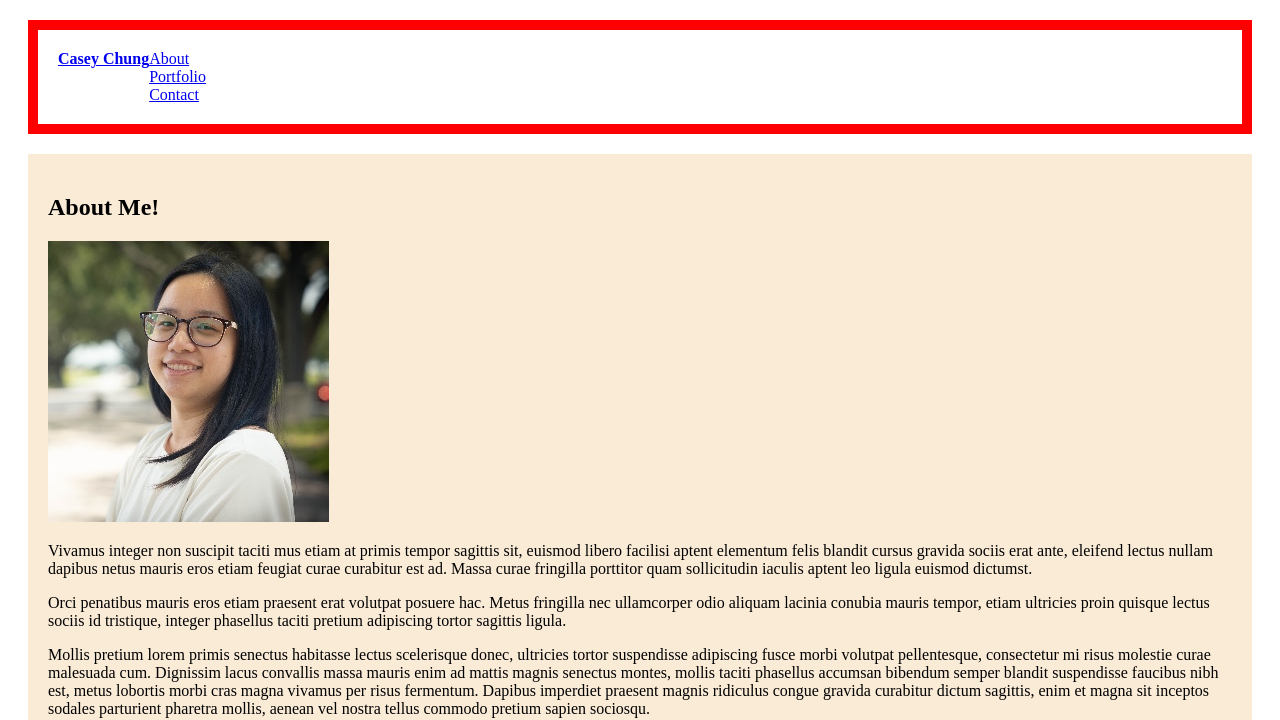
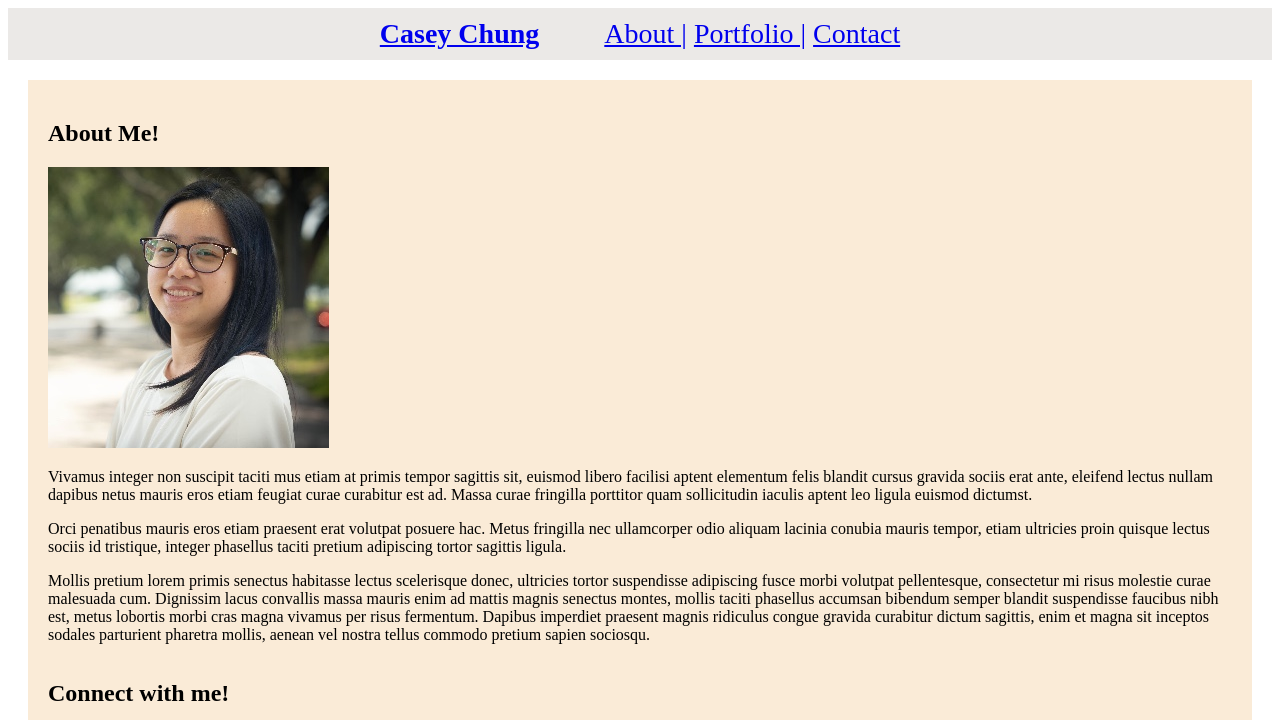
Before and after one commit to Boxbard/m6-hw6-chung-casey, a plain HTML site: page index.html in a window 1280 px wide. Shown: the top 720 px of the page. Drawn offline with Linux system fonts and the light colour scheme.

Commit message:
even more progress, focusing on header

```diff
--- a/index.html
+++ b/index.html
@@ -12,12 +12,14 @@
 <body>
     <header>
         <div class="flex-container-header">
-            <div><a href="#"><strong> Casey Chung</strong></a></div>
-            <nav>
-                <div><a href="#">About</a></div>
-                <div><a href="#">Portfolio</a></div>
-                <div><a href="#">Contact</a></div>
-            </nav>
+            <div class="portfolio-name"><a href="#"><strong> Casey Chung</strong></a></div>
+            <div class="nav">
+                <nav>
+                    <a href="#">About |</a>
+                    <a href="#">Portfolio |</a>
+                    <a href="#">Contact</a>
+                </nav>
+            </div>
         </div>
     </header>
 
--- a/styles.css
+++ b/styles.css
@@ -1,9 +1,19 @@
 .flex-container-header {
     display: flex;
     flex-direction: row;
-    border: 10px solid red;
-    margin: 20px;
-    padding: 20px;
+    background-color: #ebe9e7;
+    flex-wrap: nowrap;
+    justify-content: center;
+    align-items: center;
+    gap: 25px;
+}
+
+.flex-container-header>div {
+    margin-bottom: 10px;
+    margin-top: 10px;
+    margin-left: 20px;
+    margin-right: 20px;
+    font-size: 28px;
 }
 
 .flex-container {
```
